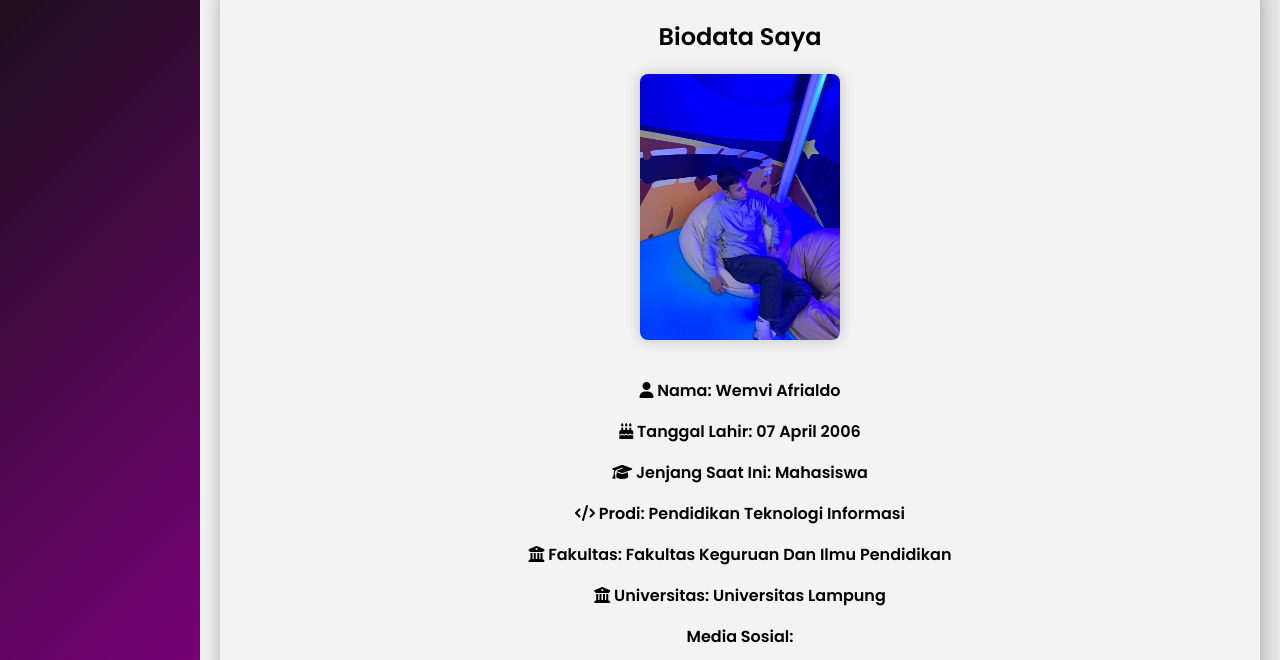
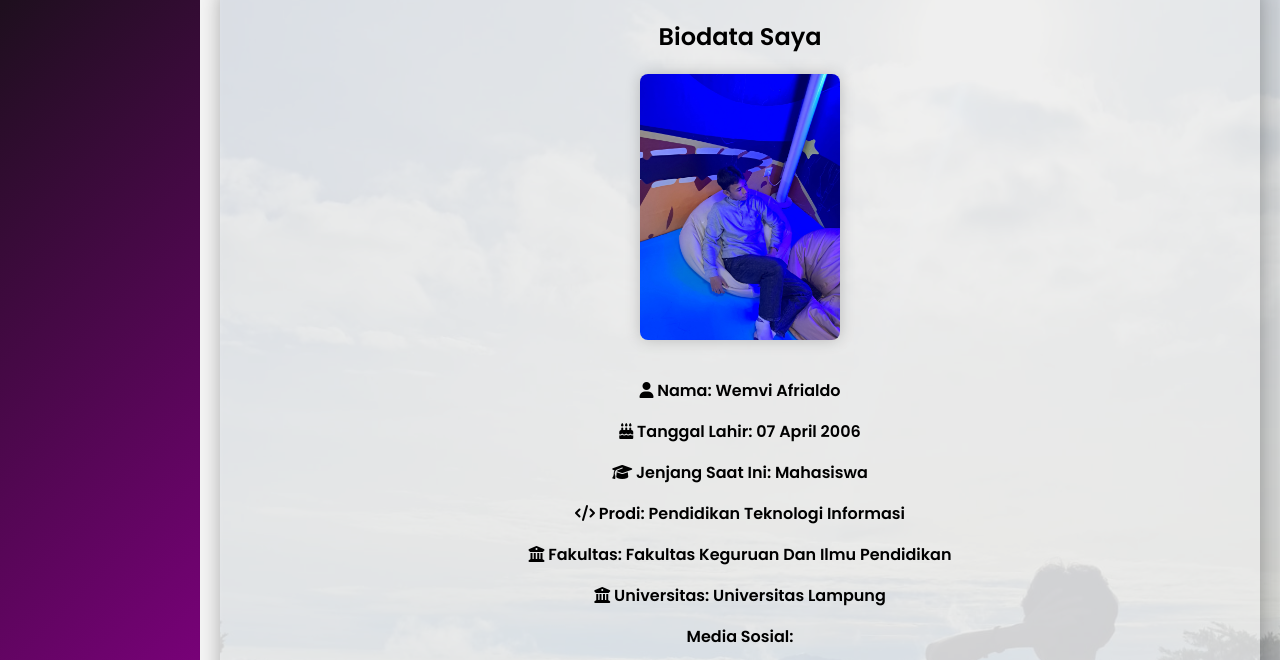
Before and after one commit to 2413025052WemviAfrialdo/2413025052, a plain HTML site: page index.html in a window 1280 px wide. Shown: the part 121-781 px from the top of the page. Drawn offline with Linux system fonts and the light colour scheme; the site is published under a folder, as on GitHub Pages, so addresses that start at the root find nothing.

Commit message:
Update index.html

```diff
--- a/index.html
+++ b/index.html
@@ -141,7 +141,7 @@
       left: 20px;
       width: 100%;
       height: 100%;
-      background-image: url('/3.jpg');
+      background-image: url('3.jpg');
       background-size: cover;
       background-position: center;
       opacity: 0.3;
```
